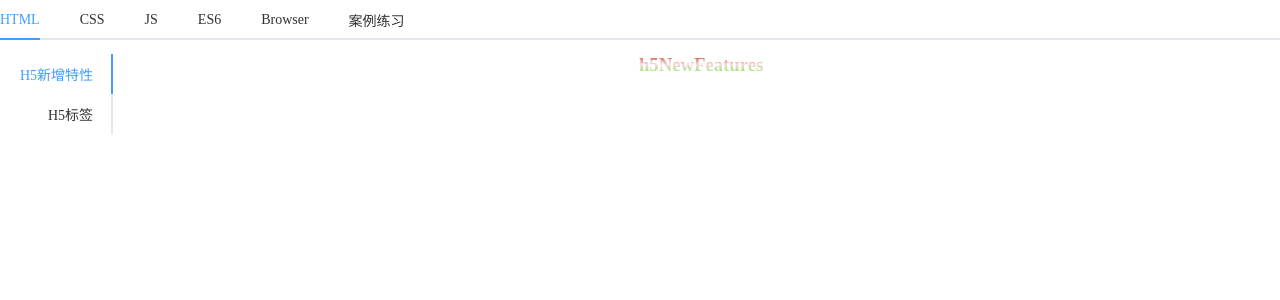
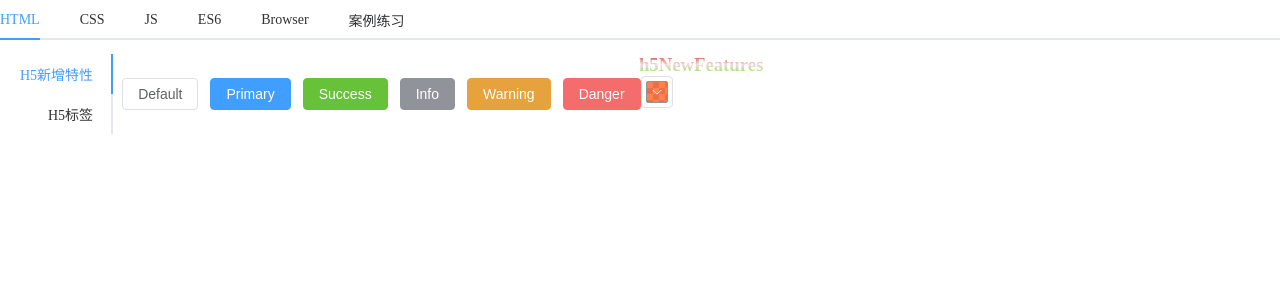
Before and after one commit to whatsname66666/web, a Vue app: page /home/h5NewFeatures in a window 1280 px wide. Shown: the top 300 px of the page. Built offline with nearby package versions, Linux system fonts and the light colour scheme.

Commit message:
modifly
css变量加color-picker组件实现自定义主题

```diff
--- a/src/main.ts
+++ b/src/main.ts
@@ -9,7 +9,6 @@ import zhCn from 'element-plus/es/locale/lang/zh-cn'
 import globalComponents from '@/components'
 const app = createApp(App)
 // 国际化
-console.log(app)
 app.use(ElementPlus, {
     locale: zhCn,
 })
--- a/src/page/home/html/H5NewFeatures.vue
+++ b/src/page/home/html/H5NewFeatures.vue
@@ -1,13 +1,56 @@
 <script setup lang="ts" name="h5NewFeatures">
+import { ref } from 'vue'
 
+const color = ref('rgba(255, 69, 0, 0.68)')
+const predefineColors = ref([
+  '#ff4500',
+  '#ff8c00',
+  '#ffd700',
+  '#90ee90',
+  '#00ced1',
+  '#1e90ff',
+  '#c71585',
+  'rgba(255, 69, 0, 0.68)',
+  'rgb(255, 120, 0)',
+  'hsv(51, 100, 98)',
+  'hsva(120, 40, 94, 0.5)',
+  'hsl(181, 100%, 37%)',
+  'hsla(209, 100%, 56%, 0.73)',
+  '#c7158577',
+])
+const logcolor = (e:any) => {
+    // document.documentElement 是全局变量时
+    const el = document.documentElement
+    // const el = document.getElementById('xxx')
+    // 获取 css 变量
+    getComputedStyle(el).getPropertyValue(`--el-color-primary`)
+    // 设置 css 变量
+    el.style.setProperty('--el-color-primary', e)
+}
 </script>
 
 <template>
     <h3>
         <span class="TitlelinearGradient">h5NewFeatures</span>
     </h3>
+    <el-tag v-if="false" style="--el-tag-bg-color: red"></el-tag>
+
+    <el-button>Default</el-button>
+    <el-button type="primary">Primary</el-button>
+    <el-button type="success">Success</el-button>
+    <el-button type="info">Info</el-button>
+    <el-button type="warning">Warning</el-button>
+    <el-button type="danger">Danger</el-button>
+
+    <el-color-picker
+     v-model="color"
+     show-alpha
+     :predefine="predefineColors"
+     @change="logcolor" />
 </template>
 
 <style scoped lang="less">
-
+.custom-class {
+  --el-tag-bg-color: red;
+}
 </style>
--- a/src/page/home/html/H5label.vue
+++ b/src/page/home/html/H5label.vue
@@ -26,7 +26,6 @@ const getlist = (arr:Array<objList>) => {
     })
     return [...newMap.values()]
 }
-console.log(getlist(dataLists))
 </script>
 
 <template>
```
Also changed, not shown: src/hooks/useColorjoe.ts (added).
